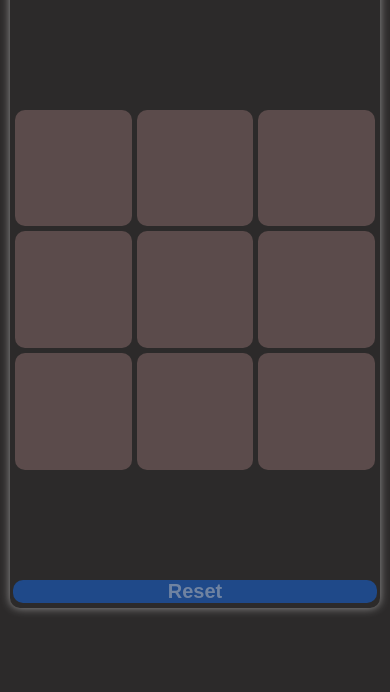
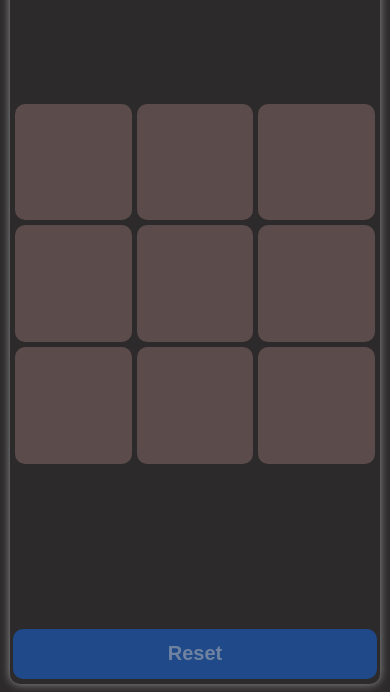
Before and after one commit to ahmhfm/xo, a plain HTML site: page index.html in a window 390 px wide. Shown: the part 152-844 px from the top of the page. Drawn offline with Linux system fonts and the light colour scheme.

Commit message:
change reset button height

```diff
--- a/style.css
+++ b/style.css
@@ -101,7 +101,7 @@ body{
 {
     .main {
         width: 95vw;
-        height: 80vh;
+        height: 98vh;
 
         justify-content: space-between;
     }
@@ -110,7 +110,7 @@ body{
         height: 95vw;
     }
 
-    .footer{
-
+    .footer button{
+        height: 50px;
     }
 }
```
